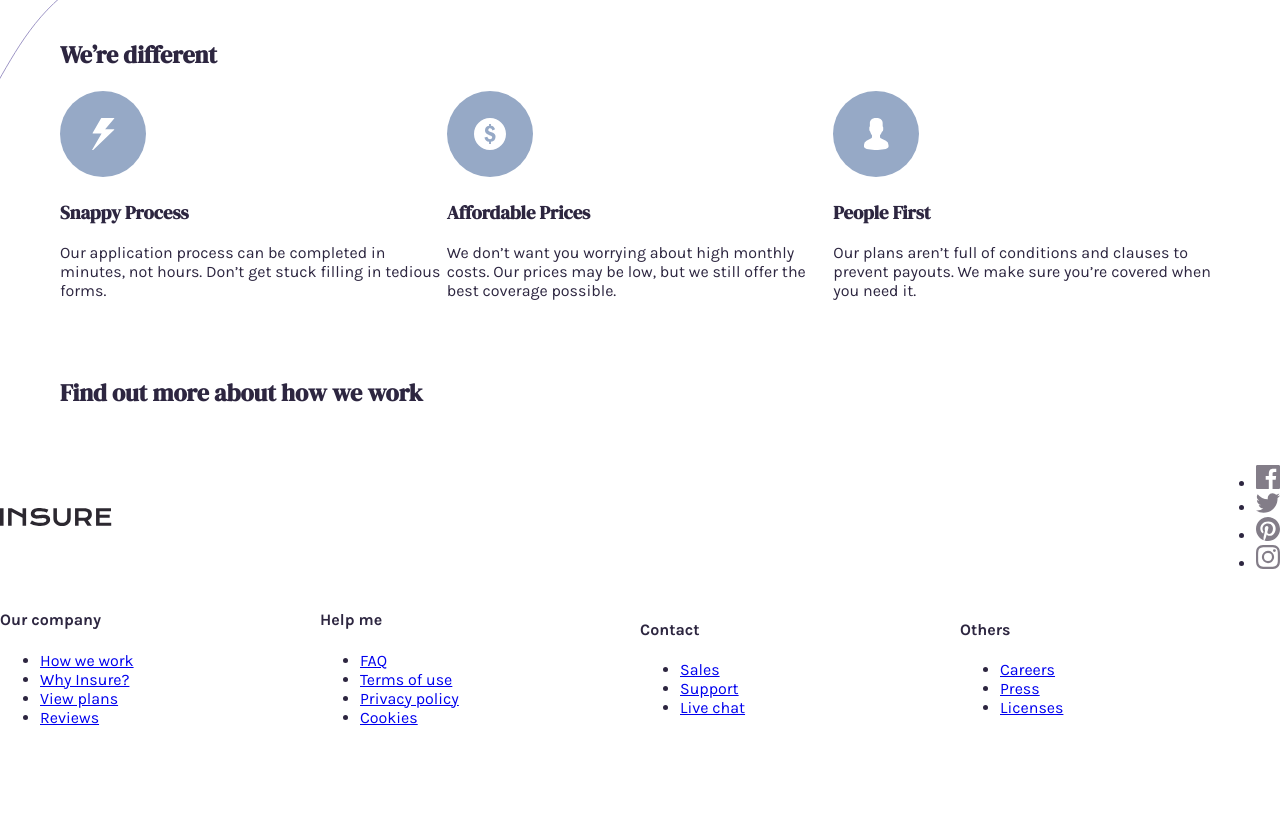
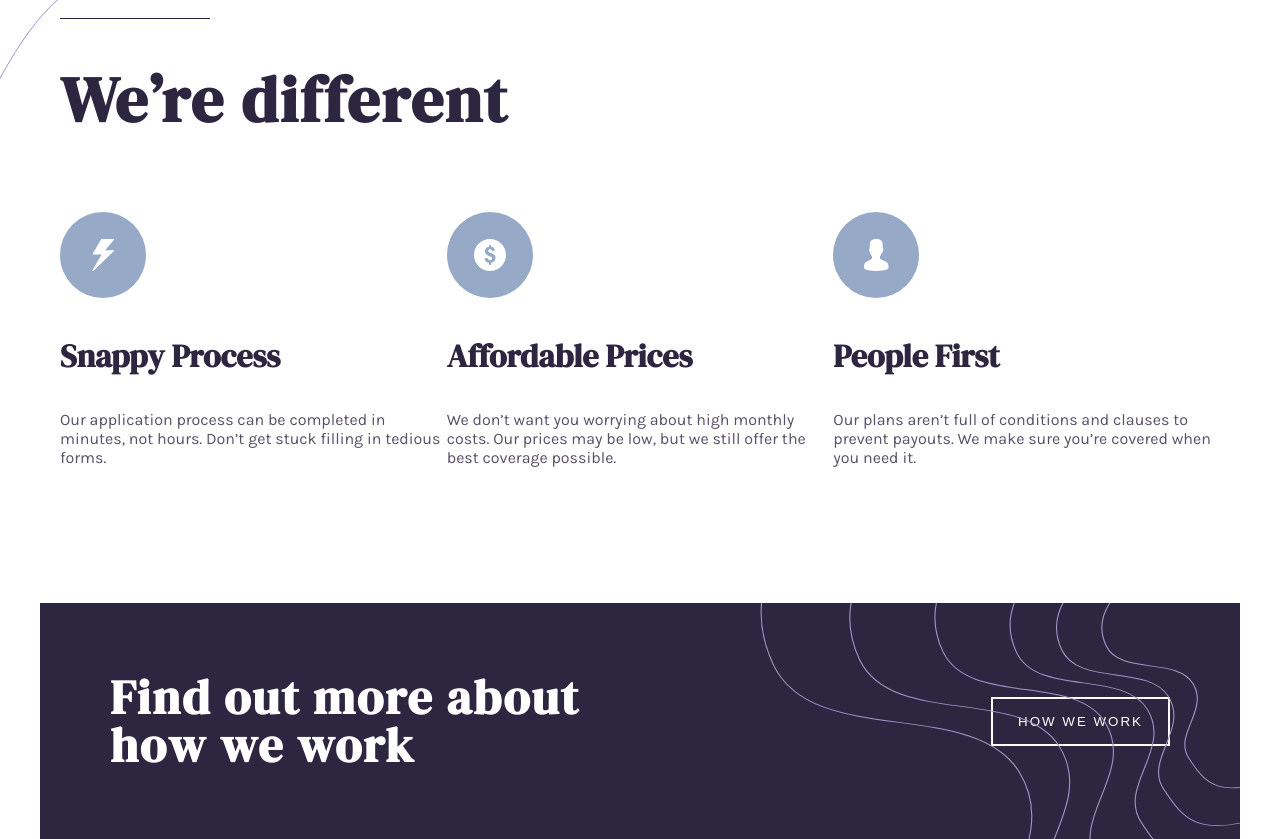
Before and after one commit to ClaveauAlex/Insure-landing-page, a plain HTML site: page index.html in a window 1280 px wide. Shown: the part 1007-1846 px from the top of the page. Before the commit the page ends 1750 px from the top, so only its background shows below. Drawn offline with Linux system fonts and the light colour scheme.

Commit message:
Desktop design done

```diff
--- a/index.html
+++ b/index.html
@@ -38,7 +38,7 @@
       <div class="container">
         <div class="flex align-start">
           <div class="left">
-            <h1>Humanizing your insurance.</h1>
+            <h1 class="line-top">Humanizing your insurance.</h1>
             <p>
               Get your life insurance coverage easier and faster. We blend our
               expertise and technology to help you find the plan that’s right
@@ -53,9 +53,9 @@
       </div>
     </header>
     <section class="container">
-      <h2>We’re different</h2>
+      <h2 class="line-top line-violet">We’re different</h2>
       <div class="flex">
-        <div>
+        <div class="title">
           <img src="./images/icon-snappy-process.svg" alt="snappy" />
           <h3>Snappy Process</h3>
           <p>
@@ -63,7 +63,7 @@
             Don’t get stuck filling in tedious forms.
           </p>
         </div>
-        <div>
+        <div class="title">
           <img src="./images/icon-affordable-prices.svg" alt="prices" />
           <h3>Affordable Prices</h3>
           <p>
@@ -71,7 +71,7 @@
             be low, but we still offer the best coverage possible.
           </p>
         </div>
-        <div>
+        <div class="title">
           <img src="./images/icon-people-first.svg" alt="people" />
           <h3>People First</h3>
           <p>
@@ -86,17 +86,16 @@
         <div>
           <h2>Find out more about how we work</h2>
         </div>
-        <div>
           <button class="btn">How we work</button>
-        </div>
       </div>
     </section>
     <footer>
-      <div class="flex">
+      <div class="container">
+        <div class="flex border-bottom">
           <div>
             <img src="./images/logo.svg" alt="logo" />
           </div>
-        <ul>
+          <ul class="flex">
             <li>
               <a href="#"
                 ><img src="./images/icon-facebook.svg" alt="facebook"
@@ -119,7 +118,7 @@
             </li>
           </ul>
         </div>
-      <div class="flex">
+        <div class="flex align-start">
           <div>
             <h4>Our company</h4>
             <ul>
@@ -155,6 +154,7 @@
             </ul>
           </div>
         </div>
+      </div>
     </footer>
   </body>
 </html>
--- a/style.css
+++ b/style.css
@@ -20,7 +20,7 @@ h1, h2, h3{
     font-family: 'DM Serif Display', sans-serif;
 }
 
-h1{
+h1, h2{
     font-size: 4em;
     letter-spacing: 2px;
     line-height: 1;
@@ -29,7 +29,15 @@ h1{
     position: relative;
 }
 
-h1::before{
+h3{
+    font-size: 2em;
+}
+
+p{
+    opacity: 0.8;
+}
+
+.line-top::before{
     background-color: #fff;
     content: '';
     height: 1px;
@@ -37,6 +45,10 @@ h1::before{
     top: 0;
     left: 0;
     width: 150px;
+}
+
+.line-violet::before{
+    background-color: var(--dark-violet);
 }
 
 .btn{
@@ -130,11 +142,82 @@ header::before{
 }
 
 /* Section styling*/
-section{
+.bg-violet{
+    background-color: var(--dark-violet);
+    margin: 100px auto;
+    padding: 70px;
+    position: relative;
+}
 
+.bg-violet::after{
+    content: '';
+    background-image: url(./images/bg-pattern-how-we-work-desktop.svg);
+    background-repeat: no-repeat;
+    background-size: 40% 100%;
+    background-position: top right;
+    position: absolute;
+    top: 0;
+    right: 0;
+    height: 100%;
+    width: 100%;
+}
+
+.bg-violet h2{
+    color: #fff;
+    font-size: 3em;
+    padding: 0;
+    width: 60%;
+}
+
+.title{
+    margin-top: 80px;
 }
 
 /* Footer styling*/
 footer{
+    background-color: var(--very-light-gray);
+    padding: 30px 0;
+    position: relative;
+}
+
+footer::before{
+    content: '';
+    background-image: url(./images/bg-pattern-footer-desktop.svg);
+    background-repeat: no-repeat;
+    background-position: top left;
+    top: 0;
+    height: 100%;
+    left: 0;
+    position: absolute;
+    width: 100%;
+}
+
+footer h4{
+    color: var(--dark-grayish-violet);
+    text-transform: uppercase;
+}
+
+footer ul{
+    padding: 0;
+    list-style-type: none;
+}
+
+footer ul.flex li{
+    margin-left: 15px;
+}
+
+footer li{
+    margin-bottom: 10px;
 
 }
+
+footer li a{
+    color: var(--dark-violet);
+    text-transform: uppercase;
+    text-decoration: none;
+}
+
+.border-bottom{
+    border-bottom: 1px solid var(--grayish-blue);
+    margin-bottom: 30px;
+}
```
Lines whose indentation alone changed are shown as unchanged.
